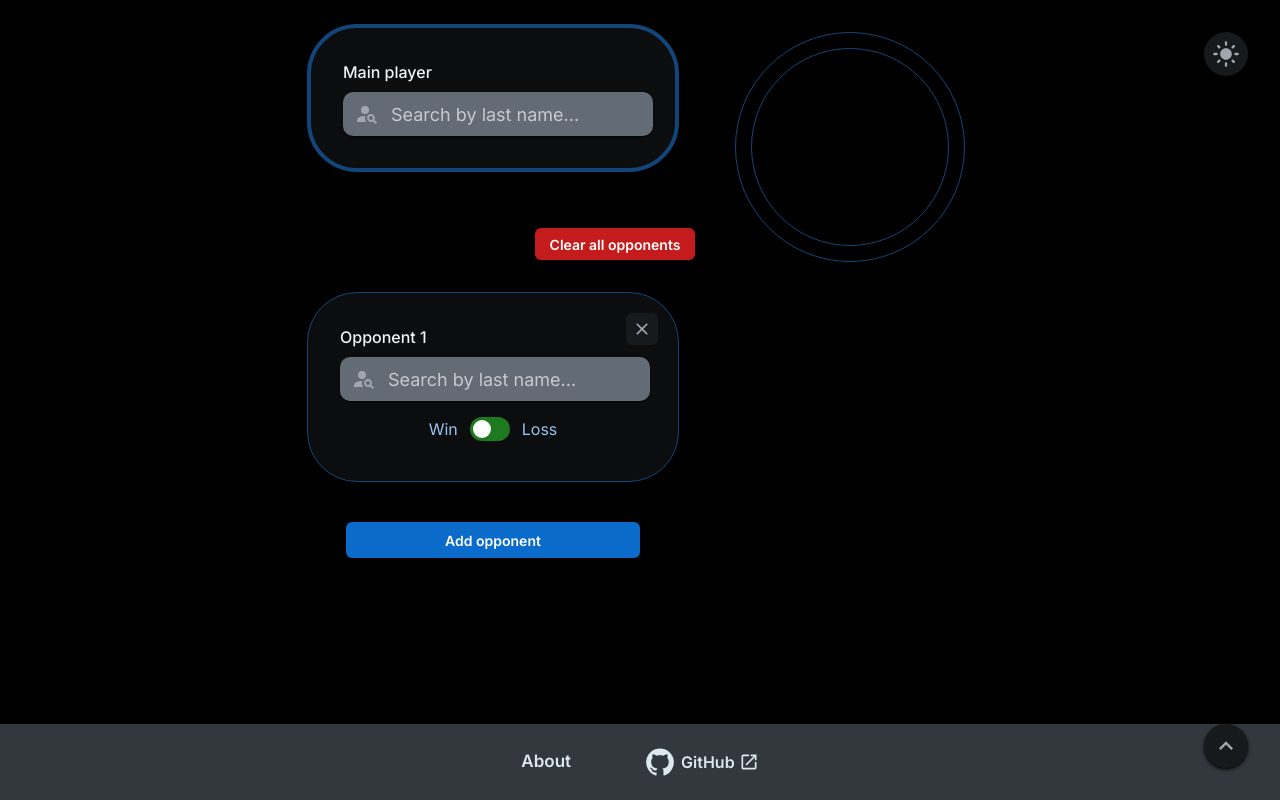
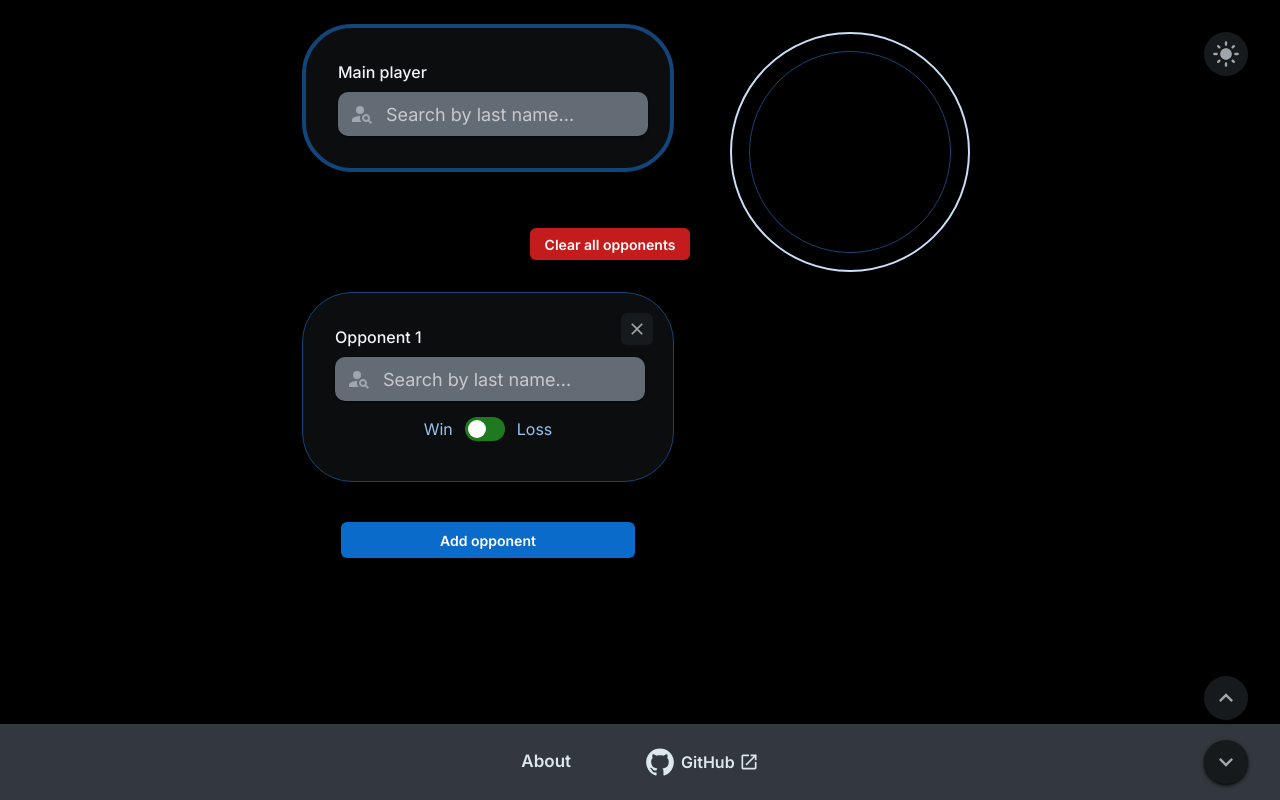
Before and after one commit to janos-r/gor-calculator, a Next.js app: page / in a window 1280 px wide. Built offline with nearby package versions, Linux system fonts and the light colour scheme.

Commit message:
Scroll to bottom and scroll on new opponent
scroll only on new-opponent

```diff
--- a/src/app/layout.tsx
+++ b/src/app/layout.tsx
@@ -15,7 +15,7 @@ export default function RootLayout({
   children: React.ReactNode;
 }) {
   return (
-    <html lang="en" id="top">
+    <html lang="en">
       <body className={inter.className}>
         {children}
         <Analytics />
--- a/src/app/page.tsx
+++ b/src/app/page.tsx
@@ -9,7 +9,6 @@ import {
   GlobalStyles,
   Grid,
   IconButton,
-  Link,
   Sheet,
   Stack,
   Tooltip,
@@ -28,6 +27,7 @@ import { loadOpponents, loadPlayer } from "./load";
 import PlayerDetails from "@/components/PlayerDetails";
 import Footer from "@/components/footer";
 import KeyboardArrowUpIcon from "@mui/icons-material/KeyboardArrowUp";
+import KeyboardArrowDownIcon from "@mui/icons-material/KeyboardArrowDown";
 
 const loadPlayerKey = "playerMain";
 const loadOpponentsKey = "opponents";
@@ -215,25 +215,33 @@ export default function Home() {
 
             <Button
               sx={{ width: "70%", m: "auto", marginBottom: 4 }}
-              onClick={() =>
+              onClick={() => {
                 setOpponents([...opponents, {
                   id: Math.random(),
                   opponent: null,
                   win: true,
                   gorChange: null,
-                }])}
+                }]);
+                setTimeout(
+                  () => window.scrollTo(0, document.body.scrollHeight),
+                  // wait for the window height to update, otherwise it doesn't scroll all the way down
+                  0,
+                );
+              }}
             >
               Add opponent
             </Button>
           </Stack>
 
           <CircularProgress
-            id="circle"
             sx={{
-              "--CircularProgress-size": "230px",
-              "--CircularProgress-progressThickness": "15px",
+              "--CircularProgress-size": "240px",
+              // "--CircularProgress-trackThickness": "12px",
+              "--CircularProgress-progressThickness": "17px",
               m: 4,
+              border: 2,
             }}
+            color="primary"
             determinate
             value={progress}
             variant="outlined"
@@ -278,17 +286,17 @@ export default function Home() {
           </CircularProgress>
         </Grid>
 
-        <Link href="#top">
-          <Tooltip title="Scroll to top" variant="soft">
+        <Tooltip title="Scroll to top" variant="soft" placement="left">
           <IconButton
             aria-label="Scroll to top"
             size="lg"
             variant="soft"
             color="neutral"
+            onClick={() => window.scrollTo(0, 0)}
             sx={{
               position: "fixed",
               zIndex: 999,
-                bottom: "2rem",
+              bottom: "5rem",
               right: "2rem",
               borderRadius: "50%",
               boxShadow: "sm",
@@ -297,7 +305,26 @@ export default function Home() {
             <KeyboardArrowUpIcon />
           </IconButton>
         </Tooltip>
-        </Link>
+
+        <Tooltip title="Scroll to bottom" variant="soft" placement="left">
+          <IconButton
+            aria-label="Scroll to bottom"
+            size="lg"
+            variant="soft"
+            color="neutral"
+            onClick={() => window.scrollTo(0, document.body.scrollHeight)}
+            sx={{
+              position: "fixed",
+              zIndex: 999,
+              bottom: "1rem",
+              right: "2rem",
+              borderRadius: "50%",
+              boxShadow: "sm",
+            }}
+          >
+            <KeyboardArrowDownIcon />
+          </IconButton>
+        </Tooltip>
 
         <Footer />
       </Grid>
--- a/src/components/footer.tsx
+++ b/src/components/footer.tsx
@@ -1,5 +1,5 @@
 import { useState } from "react";
-import { LinkOffSharp, OpenInNew } from "@mui/icons-material";
+import { OpenInNew } from "@mui/icons-material";
 import GitHubIcon from "@mui/icons-material/GitHub";
 import {
   Button,
@@ -83,11 +83,12 @@ export default function Footer() {
             day and the opponents stay unchanged until cleared. If you find any
             bugs or would like to provide some fix or feature, feel free to
             contact me via GitHub with a PR or with an issue. I leave this code
-            fully open. I love Go and I would be happy if this can be a useful
-            way how to give back to the community.<br />
+            fully open. <br />
+            I love Go and I would be happy if this can be a useful way how to
+            give back to the community.<br />
             <br />
 
-            Good luck in your games and don't forget to have fun ;)<br />
+            Good luck in your games and don&apos;t forget to have fun ;)<br />
             Radim Janoš
           </Typography>
         </Sheet>
```
Lines whose indentation alone changed are shown as unchanged.
